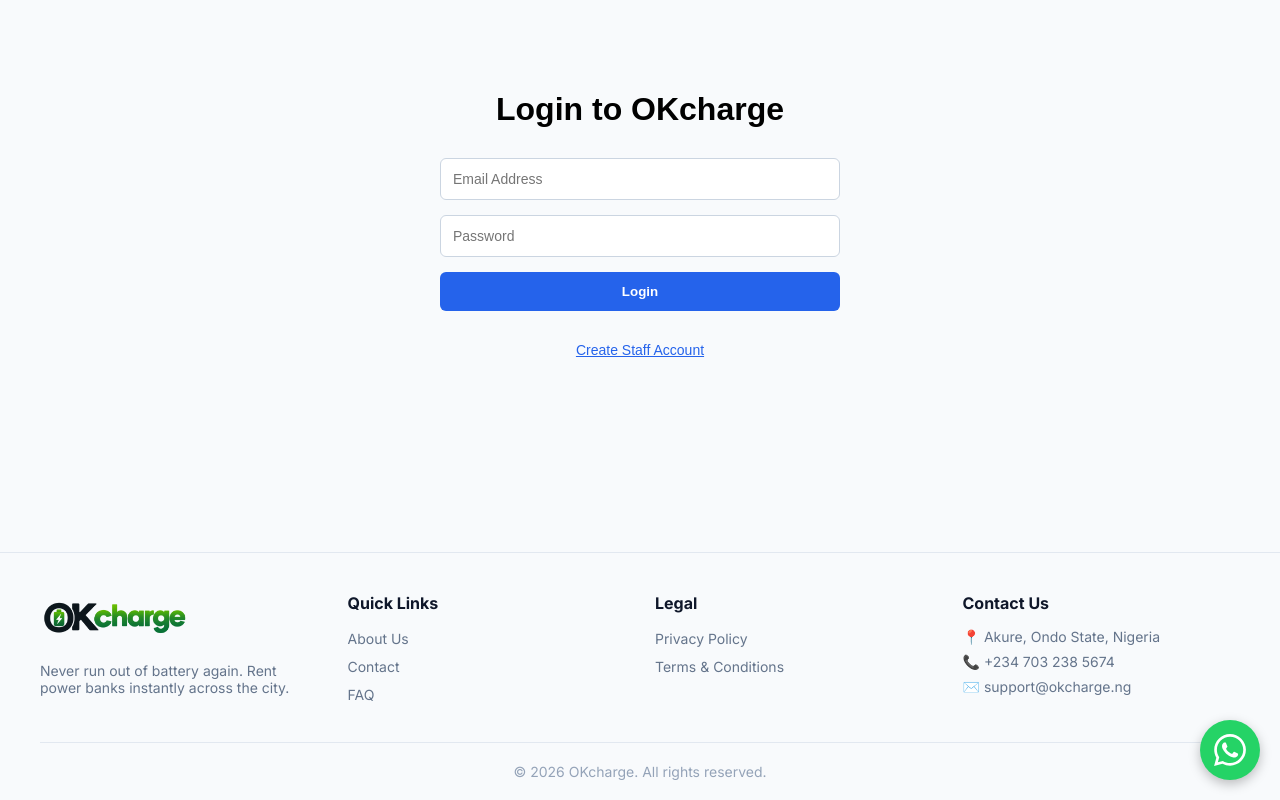
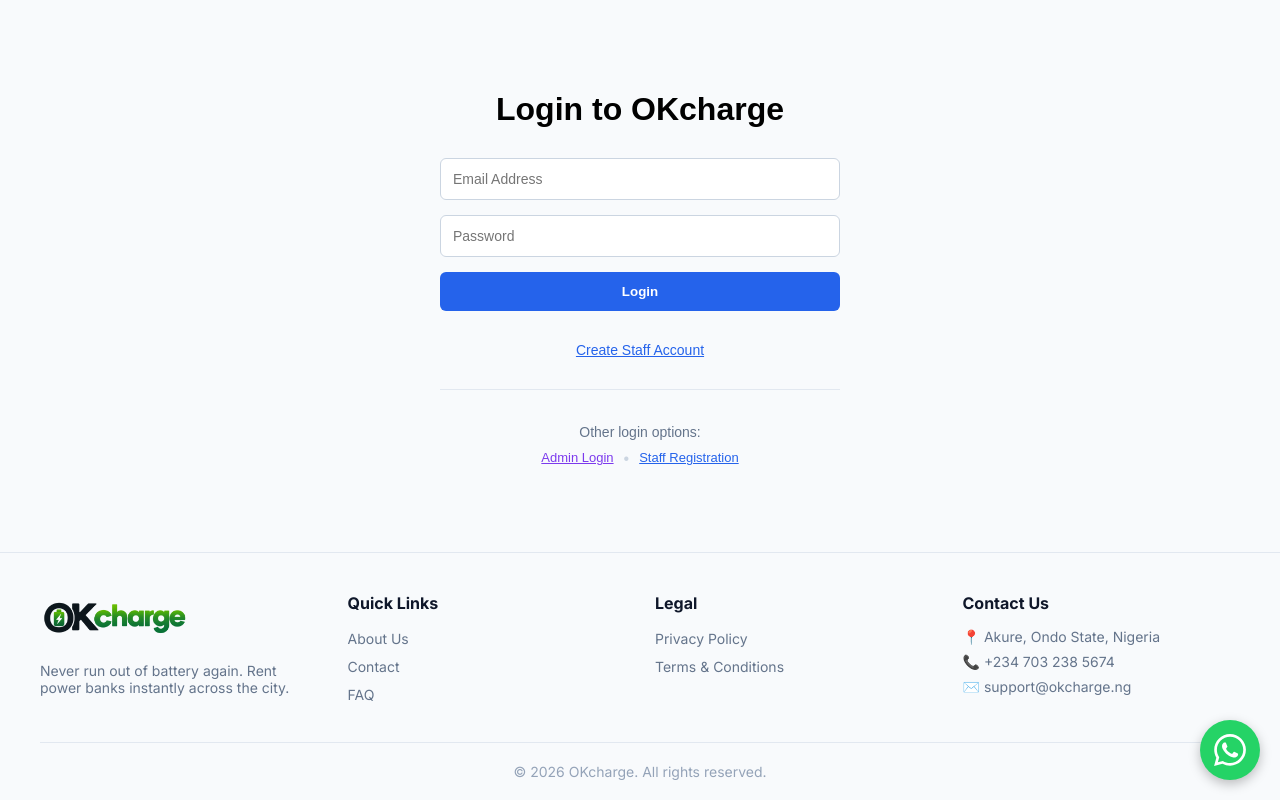
Before and after one commit to okivictor01-bit/OKcharge-, a Next.js app: page /auth/login in a window 1280 px wide. Built offline with nearby package versions, Linux system fonts and the light colour scheme.

Commit message:
Update page.tsx

```diff
--- a/app/auth/login/page.tsx
+++ b/app/auth/login/page.tsx
@@ -82,6 +82,14 @@ export default function LoginPage() {
       <div style={{ textAlign: 'center', marginTop: '30px' }}>
         <a href="/auth/staff-register" style={{ color: '#2563eb', fontSize: '14px' }}>Create Staff Account</a>
       </div>
+      <div style={{ textAlign: 'center', marginTop: '30px', paddingTop: '20px', borderTop: '1px solid #e2e8f0' }}>
+  <p style={{ fontSize: '14px', color: '#64748b', marginBottom: '10px' }}>Other login options:</p>
+  <div style={{ display: 'flex', gap: '10px', justifyContent: 'center', flexWrap: 'wrap' }}>
+    <a href="/auth/admin-login" style={{ color: '#7c3aed', fontSize: '13px' }}>Admin Login</a>
+    <span style={{ color: '#cbd5e1' }}>•</span>
+    <a href="/auth/staff-register" style={{ color: '#2563eb', fontSize: '13px' }}>Staff Registration</a>
+  </div>
+</div>
     </main>
   );
 }
```
